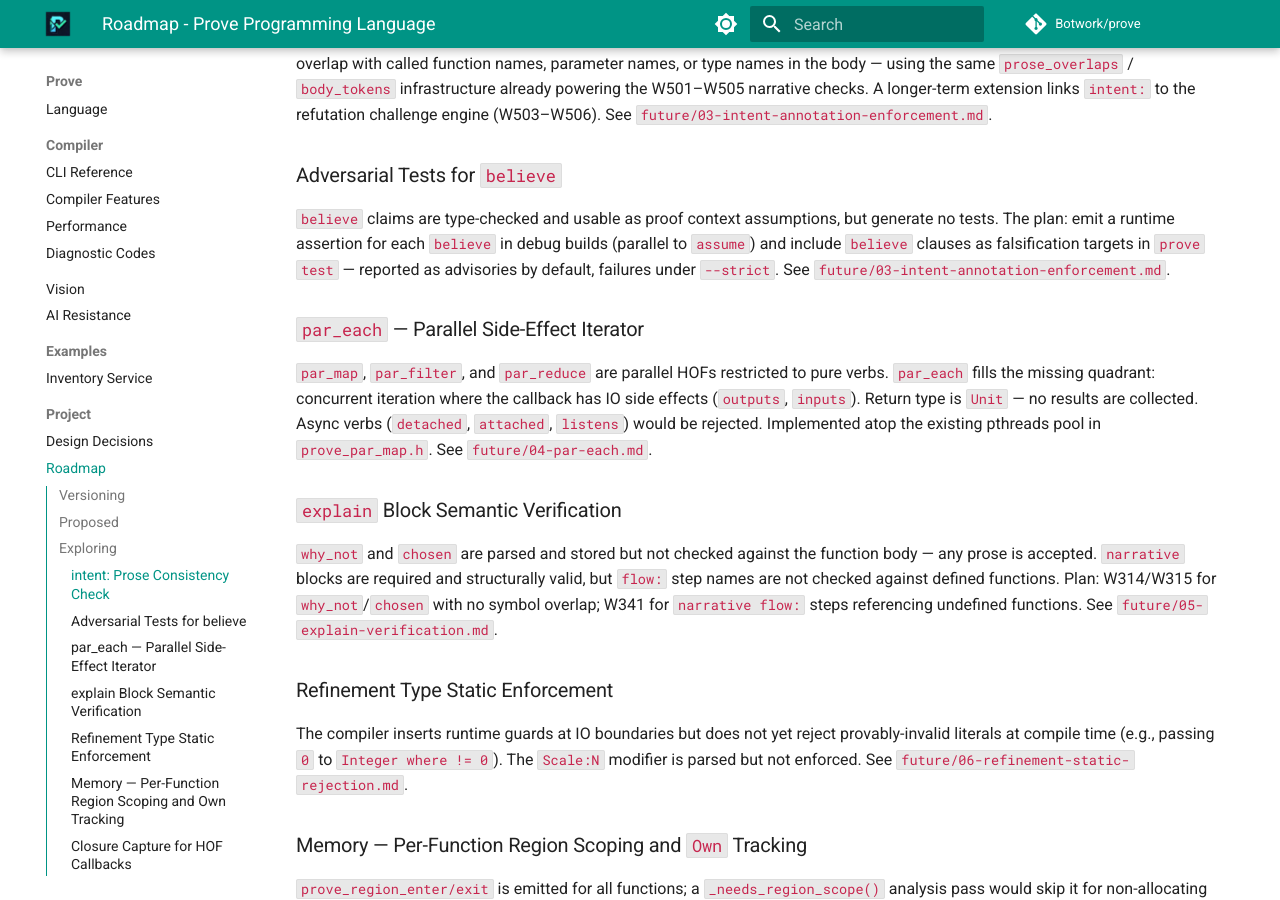
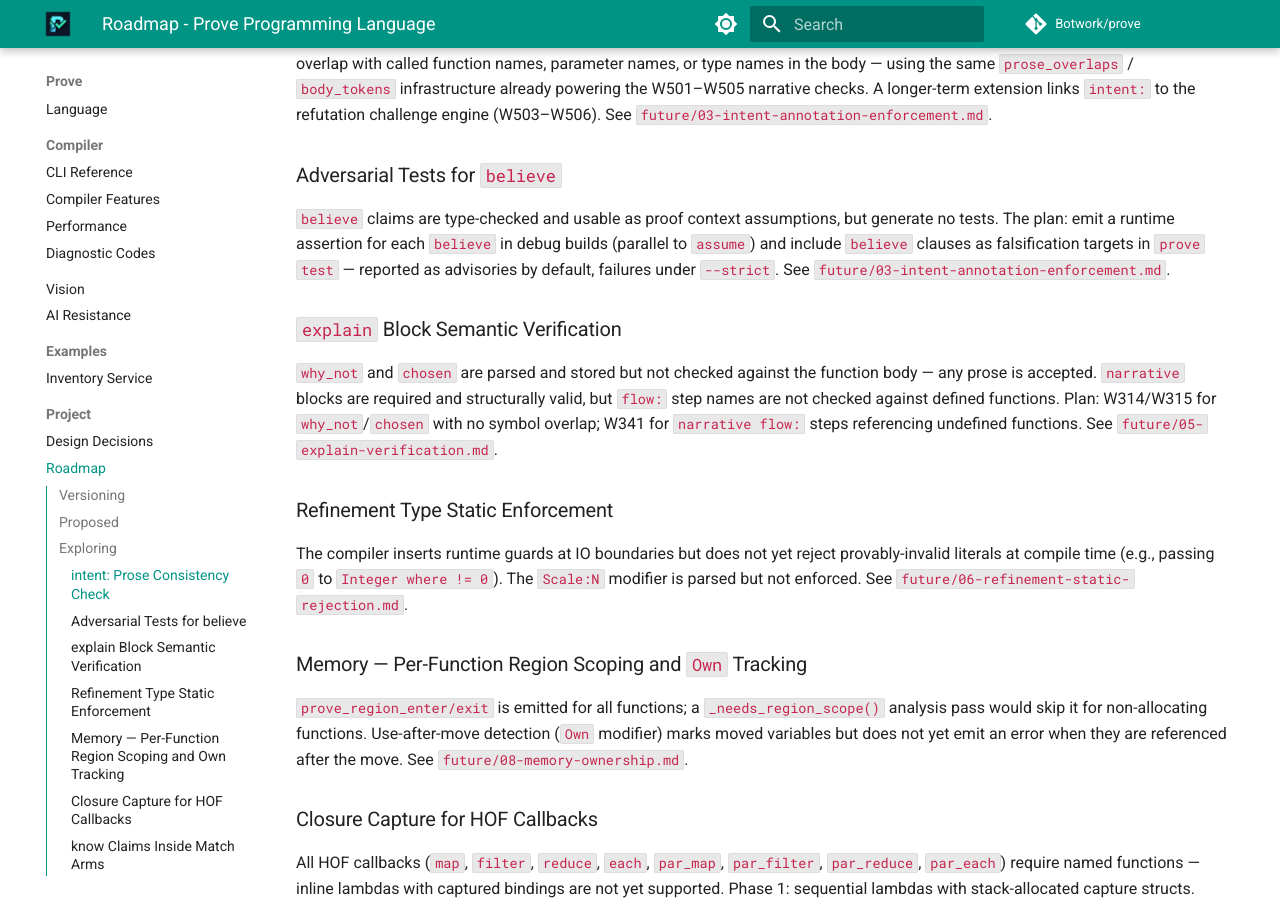
Before and after one commit to kennedyshead/prove, an MkDocs documentation site: the page built from docs/roadmap.md, in a window 1280 px wide and 900 px high, scrolled down 903 px. Built offline with MkDocs 1.6.1 and Material for MkDocs 9.7.7, drawn with Linux system fonts in a browser that asks for light colours.

Commit message:
par_each: remove from Exploring roadmap
Co-Authored-By: Claude Sonnet 4.6 <noreply@anthropic.com>

```diff
--- a/docs/roadmap.md
+++ b/docs/roadmap.md
@@ -49,15 +49,6 @@ generate no tests. The plan: emit a runtime assertion for each `believe` in
 debug builds (parallel to `assume`) and include `believe` clauses as
 falsification targets in `prove test` — reported as advisories by default,
 failures under `--strict`. See `future/03-intent-annotation-enforcement.md`.
-
-### `par_each` — Parallel Side-Effect Iterator
-
-`par_map`, `par_filter`, and `par_reduce` are parallel HOFs restricted to pure
-verbs. `par_each` fills the missing quadrant: concurrent iteration where the
-callback has IO side effects (`outputs`, `inputs`). Return type is `Unit` — no
-results are collected. Async verbs (`detached`, `attached`, `listens`) would be
-rejected. Implemented atop the existing pthreads pool in `prove_par_map.h`.
-See `future/04-par-each.md`.
 
 ### `explain` Block Semantic Verification
 
```
